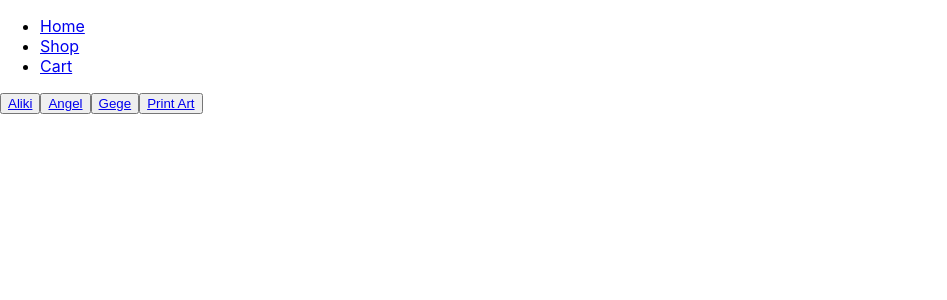
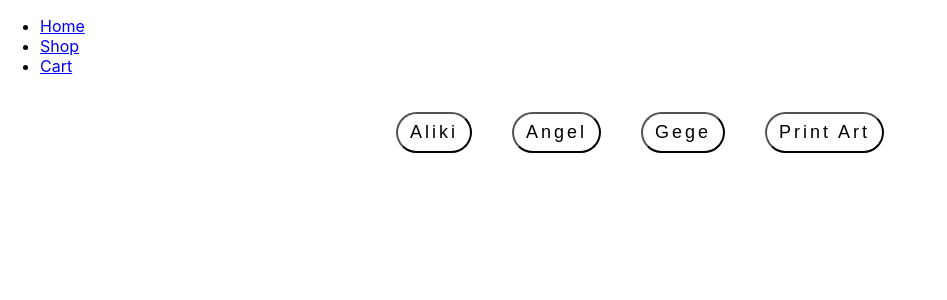
Before and after one commit to alialouies/click-art-print, a React (Create React App) app: page /shop in a window 1280 px wide. Shown: the top 300 px of the page, without its empty margins (0-947 px from the left). Built offline with nearby package versions, Linux system fonts and the light colour scheme.

Commit message:
buttons look a wee bit better

```diff
--- a/src/components/Categories.jsx
+++ b/src/components/Categories.jsx
@@ -4,6 +4,7 @@ import Aliki from "./Aliki";
 import PrintArt from "./PrintArt";
 import Gege from "./Gege";
 import Angel from "./Angel";
+import "../css/Button.css"
 
 function Categories() {
   // In here we do our API query to test things out,
@@ -12,8 +13,9 @@ function Categories() {
 
   return (
     <>
+
       <Router>
-          <div>
+          <div className="button-row">
                   <button>
                       <Link to={`${url}/Aliki`}>Aliki</Link>
                   </button>
--- a/src/css/Button.css
+++ b/src/css/Button.css
@@ -0,0 +1,30 @@
+.button-row {
+   text-align: center;
+
+}
+
+button {
+    margin: 20px;
+    background-color: white;
+    text-decoration: none;
+    padding: 8px 12px;
+    border-radius: 34px;
+
+}
+
+button > a {
+    text-decoration: none;
+    color: black;
+    font-size: 18px;
+    letter-spacing: 3px;
+}
+
+button > a:hover {
+    color: white
+
+}
+
+button:hover {
+    color: burlywood;
+    background-color: black;
+}
```
